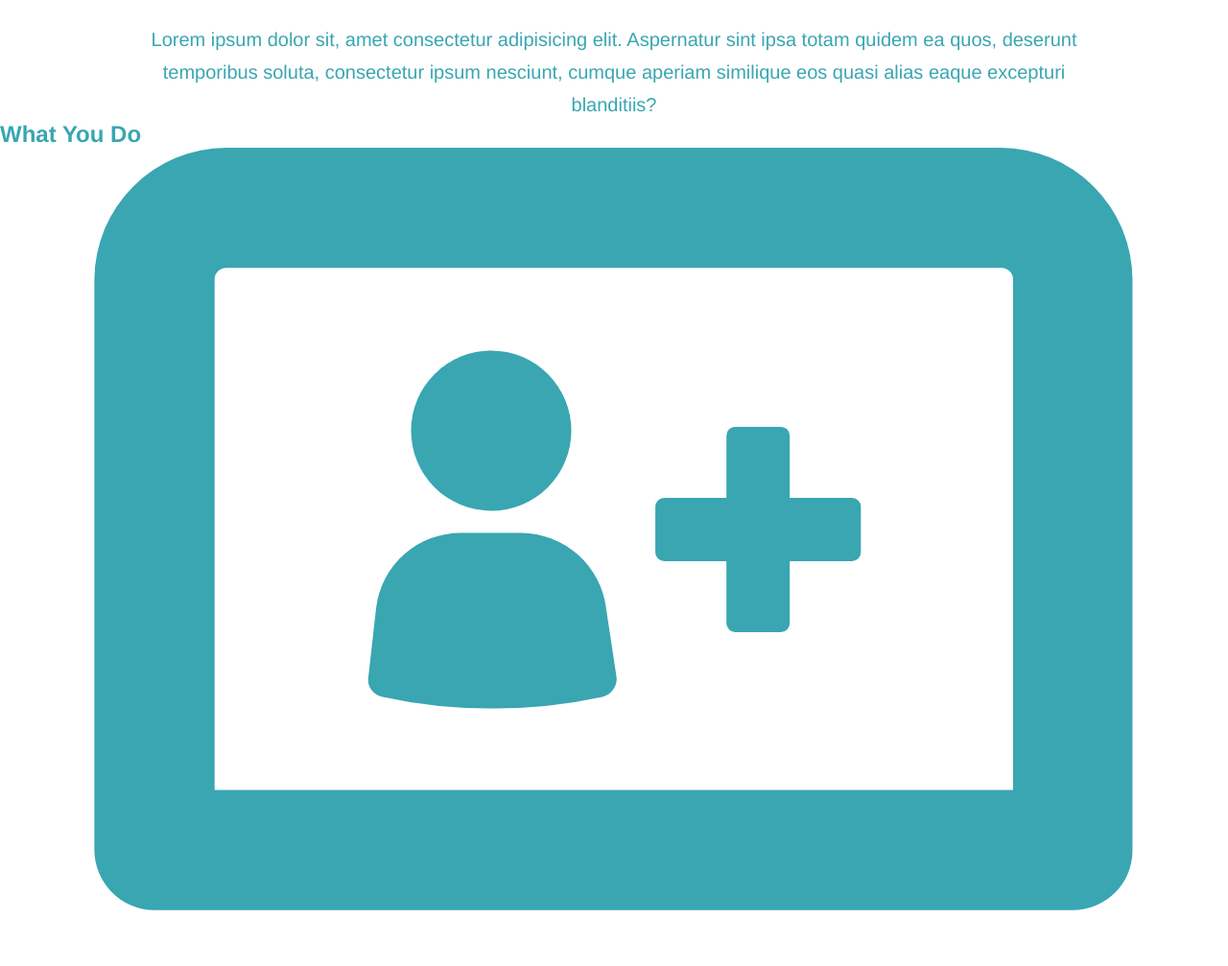
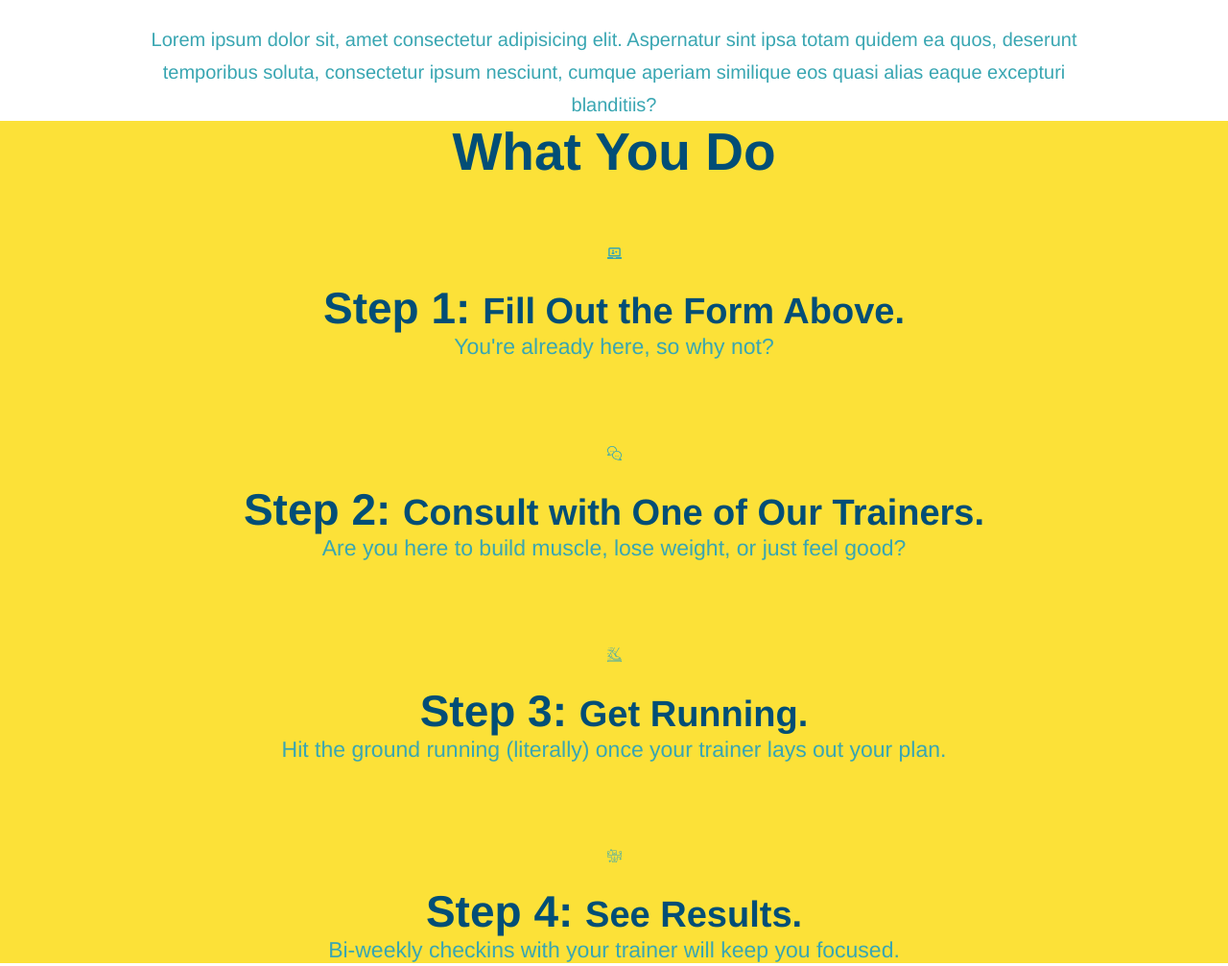
Before and after one commit to easmsm/run-buddy, a plain HTML site: page index.html in a window 1280 px wide. Shown: the part 780-1787 px from the top of the page at 96% size. Drawn offline with Linux system fonts and the light colour scheme.

Commit message:
style what you do section

```diff
--- a/assets/css/style.css
+++ b/assets/css/style.css
@@ -122,15 +122,6 @@ footer a {
       text-align: center;
   }
 
-  .intro h2 {
-      font-size: 55px;
-      color: #024e76;
-      margin-bottom: 35px;
-      padding: 0 100px 20px 100px;
-      border-bottom: 3px solid #fce138;
-      display: inline-block;
-  }
-
   .intro p {
       line-height: 1.7;
       color: #39a6b2;
@@ -138,3 +129,49 @@ footer a {
       font-size: 20px;
       margin: 0 auto;
   }
+
+  .steps {
+      text-align: center;
+      background: #fce138;
+  }
+
+  .section-title {
+      font-size: 55px;
+      color: #024e76;
+      margin-bottom: 35px;
+      padding: 0 100px 20px 100px;
+      display: inline-block;
+      border-bottom: 3px solid;
+  }
+
+  .primary-border {
+      border-color: #fce138;
+  }
+
+  .secondary-border {
+      border-color: #39a6b2;
+  }
+
+  .steps div {
+      margin-bottom: 80px;
+  }
+
+  .steps img {
+      width: 15px;
+      margin: 10px 0;
+  }
+
+  .steps h3 {
+      color: #024e76;
+      font-size: 46px;
+      margin-top: 10px
+  }
+
+  .steps p {
+      color: #39a6b2;
+      font-size: 23px;
+  }
+
+  .steps span {
+      font-size: 38px;
+  }
--- a/index.html
+++ b/index.html
@@ -70,37 +70,37 @@
 
         <!-- "what we do" section-->
         <section id="what-we-do" class="intro">
-            <h2>What We Do</h2>
+            <h2 class="section-title primary-border">What We Do</h2>
             <p>
                 Lorem ipsum dolor sit, amet consectetur adipisicing elit. Aspernatur sint ipsa totam quidem ea quos, deserunt temporibus soluta, consectetur ipsum nesciunt, cumque aperiam similique eos quasi alias eaque excepturi blanditiis?
             </p>
         </section>
 
         <!-- "what you do" section-->
-        <section id="what-you-do">
-            <h2>What You Do</h2>
+        <section id="what-you-do" class="steps">
+            <h2 class="section-title primary-border">What You Do</h2>
 
             <div>
                 <img src="./assets/images/step-1.svg" alt="form icon" />
-                <h3>Step 1: Fill Out the Form Above.</h3>
+                <h3>Step 1: <span>Fill Out the Form Above.</span></h3>
                 <p>You're already here, so why not?</p>
             </div>
 
             <div>
                 <img src="./assets/images/step-2.svg" alt="speech bubble icon" />
-                <h3>Step 2: Consult with One of Our Trainers.</h3>
+                <h3>Step 2: <span>Consult with One of Our Trainers.</span></h3>
                 <p>Are you here to build muscle, lose weight, or just feel good?</p>
             </div>
 
             <div>
                 <img src="./assets/images/step-3.svg" alt="running icon" />
-                <h3>Step 3: Get Running.</h3>
+                <h3>Step 3: <span>Get Running.</span></h3>
                 <p>Hit the ground running (literally) once your trainer lays out your plan.</p>
             </div>
 
             <div>
                 <img src="./assets/images/step-4.svg" alt="healthy person icon" />
-                <h3>Step 4: See Results.</h3>
+                <h3>Step 4: <span>See Results.</span></h3>
                 <p>Bi-weekly checkins with your trainer will keep you focused.</p>
             </div>
         </section>
```
